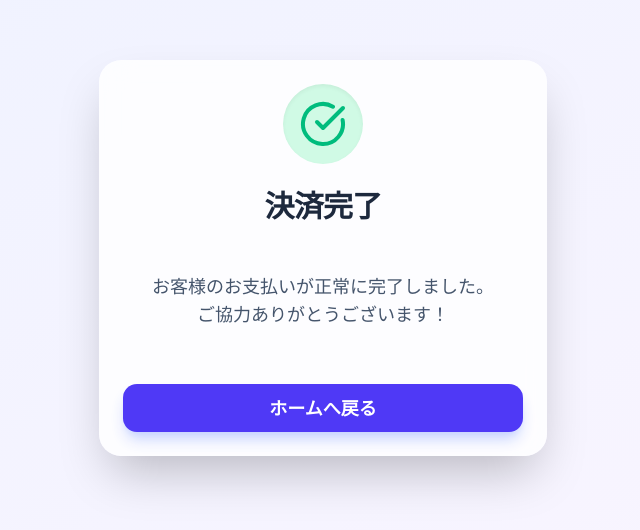
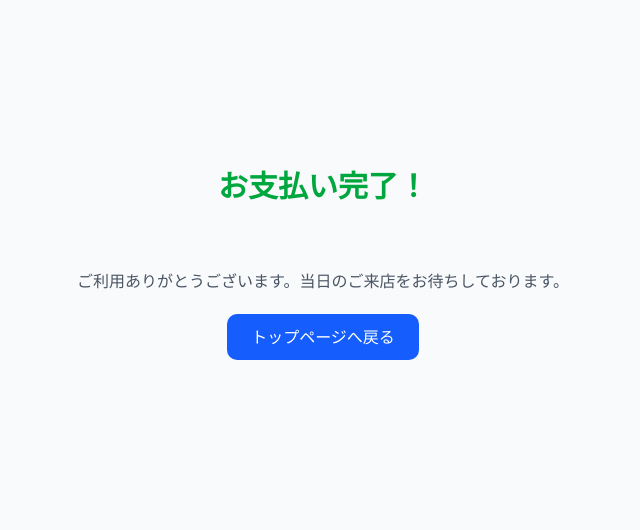
Before and after one commit to lkjhgfdsertyjhnbvcx/studi-go, a Next.js app: page /split-payment/success in a window 1280 px wide. Shown: the part 142-672 px from the top of the page, without its empty margins (317-957 px from the left). Built offline with nearby package versions, Linux system fonts and the light colour scheme.

Commit message:
Update page.tsx

```diff
--- a/src/app/split-payment/success/page.tsx
+++ b/src/app/split-payment/success/page.tsx
@@ -1,61 +1,40 @@
-'use client'
+'use client';
 
-import { useSearchParams } from 'next/navigation'
-import { Card, CardHeader, CardTitle, CardContent } from '@/components/ui/card'
-import { CheckCircle, Users } from 'lucide-react'
-import { useEffect, useState } from 'react'
-import { useRouter } from 'next/navigation'
-import { Button } from '@/components/ui/button'
+import { Suspense } from 'react';
+import { useSearchParams } from 'next/navigation';
+import Link from 'next/link';
 
+// 🌟 URLパラメータを読み取る中身のコンポーネント
+function SuccessContent() {
+  const searchParams = useSearchParams();
+  const bookingId = searchParams.get('bookingId');
+
+  return (
+    <div className="text-center">
+      <h1 className="text-3xl font-bold text-green-600 mb-4">お支払い完了！</h1>
+      <p className="mb-6">
+        予約ID: <span className="font-mono font-bold">{bookingId || '---'}</span>
+      </p>
+      <p className="text-gray-600 mb-8">
+        ご利用ありがとうございます。当日のご来店をお待ちしております。
+      </p>
+      <Link
+        href="/"
+        className="bg-blue-600 text-white px-6 py-3 rounded-lg hover:bg-blue-700 transition"
+      >
+        トップページへ戻る
+      </Link>
+    </div>
+  );
+}
+
+// 🌟 メインのページコンポーネント（Suspenseで囲む）
 export default function SplitPaymentSuccessPage() {
-    const searchParams = useSearchParams()
-    const sessionId = searchParams.get('session_id')
-    const [allRegistered, setAllRegistered] = useState(false)
-    const router = useRouter()
-
-    useEffect(() => {
-        // セッションIDをもとに支払い状態を検証
-        // ここではデモのため、ランダムで全員登録済みメッセージを出す
-        if (sessionId) {
-            setAllRegistered(true)
-        }
-    }, [sessionId])
-
-    return (
-        <div className="min-h-screen bg-gradient-to-br from-indigo-50 to-purple-50 flex items-center justify-center p-6">
-            <Card className="max-w-md w-full shadow-2xl rounded-3xl border-0 bg-white/80 backdrop-blur-lg">
-                <CardHeader className="text-center pb-2">
-                    <div className="mx-auto bg-emerald-100 w-20 h-20 rounded-full flex items-center justify-center mb-4 shadow-inner">
-                        <CheckCircle className="text-emerald-500 w-12 h-12" />
-                    </div>
-                    <CardTitle className="text-3xl font-black text-slate-800 tracking-tight">決済完了</CardTitle>
-                </CardHeader>
-                <CardContent className="space-y-6 pt-4 text-center">
-                    <p className="text-slate-600 font-medium text-lg">
-                        お客様のお支払いが正常に完了しました。<br />ご協力ありがとうございます！
-                    </p>
-
-                    {allRegistered && (
-                        <div className="bg-gradient-to-r from-amber-100 to-orange-100 border border-orange-200 p-6 rounded-2xl shadow-sm mt-8 transform transition-all hover:scale-105">
-                            <Users className="text-orange-500 w-10 h-10 mx-auto mb-3" />
-                            <h3 className="font-black text-orange-800 text-xl mb-2">素晴らしいニュースです！🎉</h3>
-                            <p className="text-orange-700 font-medium">
-                                バンドメンバー全員がJOCOLLAに登録済みになりました！<br />
-                                <span className="text-orange-600 text-sm mt-2 block font-bold">次回以降の予約がよりスムーズになり、全員がもっとお得にスタジオを利用できます。</span>
-                            </p>
-                        </div>
-                    )}
-
-                    <div className="pt-8">
-                        <Button
-                            onClick={() => router.push('/')}
-                            className="w-full bg-indigo-600 hover:bg-indigo-700 text-white font-bold py-6 rounded-xl shadow-lg shadow-indigo-200 border-0 text-lg transition-transform active:scale-95"
-                        >
-                            ホームへ戻る
-                        </Button>
-                    </div>
-                </CardContent>
-            </Card>
-        </div>
-    )
+  return (
+    <div className="min-h-screen flex items-center justify-center bg-gray-50 p-4">
+      <Suspense fallback={<p>読み込み中...</p>}>
+        <SuccessContent />
+      </Suspense>
+    </div>
+  );
 }
```
